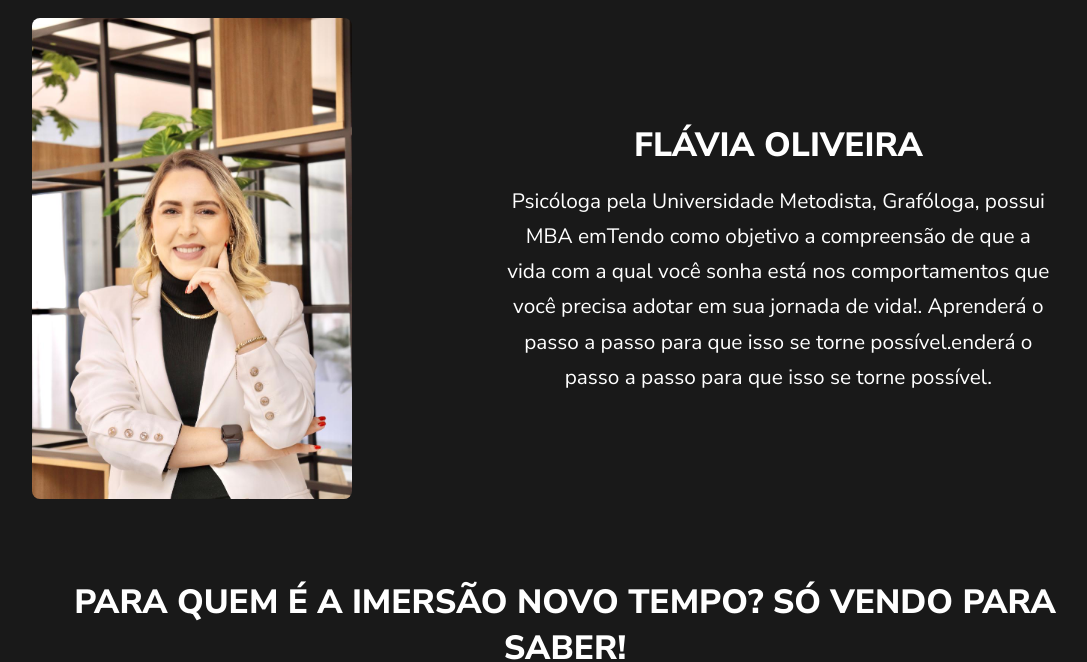
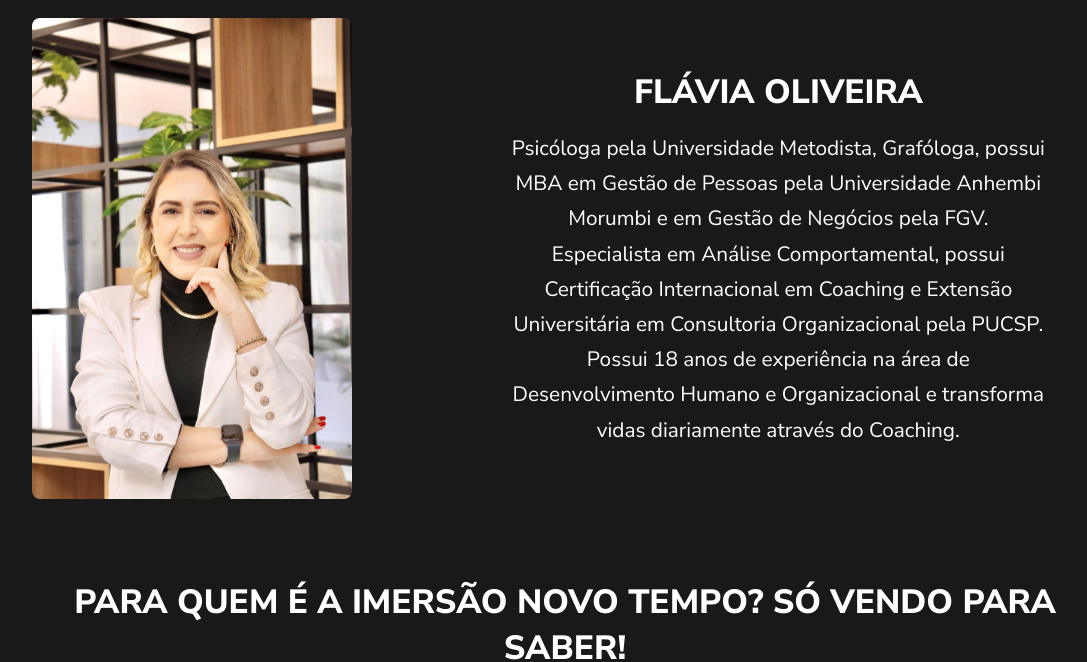
Before and after one commit to VicenteCarlos/landing-page.web, a website: page index.html in a window 1280 px wide. Shown: the part 1920-2582 px from the top of the page, without its empty margins (75-1162 px from the left). Drawn offline with nearby package versions, Linux system fonts and the light colour scheme.

Commit message:
fix: text of my people

```diff
--- a/index.html
+++ b/index.html
@@ -26,14 +26,18 @@
       rel="stylesheet"
     />
     <link rel="shortcut icon" href="./assets/img/event.png" />
-    <script async src="https://www.googletagmanager.com/gtag/js?id=G-C5R39273LQ">
-    </script>
+    <script
+      async
+      src="https://www.googletagmanager.com/gtag/js?id=G-C5R39273LQ"
+    ></script>
     <script>
       window.dataLayer = window.dataLayer || [];
-      function gtag(){dataLayer.push(arguments);}
-      gtag('js', new Date());
+      function gtag() {
+        dataLayer.push(arguments);
+      }
+      gtag("js", new Date());
 
-      gtag('config', 'G-C5R39273LQ');
+      gtag("config", "G-C5R39273LQ");
     </script>
   </head>
   <body>
@@ -181,11 +185,14 @@
           <div class="infos-flavia" data-aos="fade-up">
             <h2 data-aos="fade-up">Flávia Oliveira</h2>
             <p data-aos="fade-up">
-              Psicóloga pela Universidade Metodista, Grafóloga, possui MBA
-              emTendo como objetivo a compreensão de que a vida com a qual você
-              sonha está nos comportamentos que você precisa adotar em sua
-              jornada de vida!. Aprenderá o passo a passo para que isso se torne
-              possível.enderá o passo a passo para que isso se torne possível.
+              Psicóloga pela Universidade Metodista, Grafóloga, possui MBA em
+              Gestão de Pessoas pela Universidade Anhembi Morumbi e em Gestão de
+              Negócios pela FGV.<br />
+              Especialista em Análise Comportamental, possui Certificação
+              Internacional em Coaching e Extensão Universitária em Consultoria
+              Organizacional pela PUCSP. Possui 18 anos de experiência na área
+              de Desenvolvimento Humano e Organizacional e transforma vidas
+              diariamente através do Coaching.
             </p>
           </div>
         </div>
```
